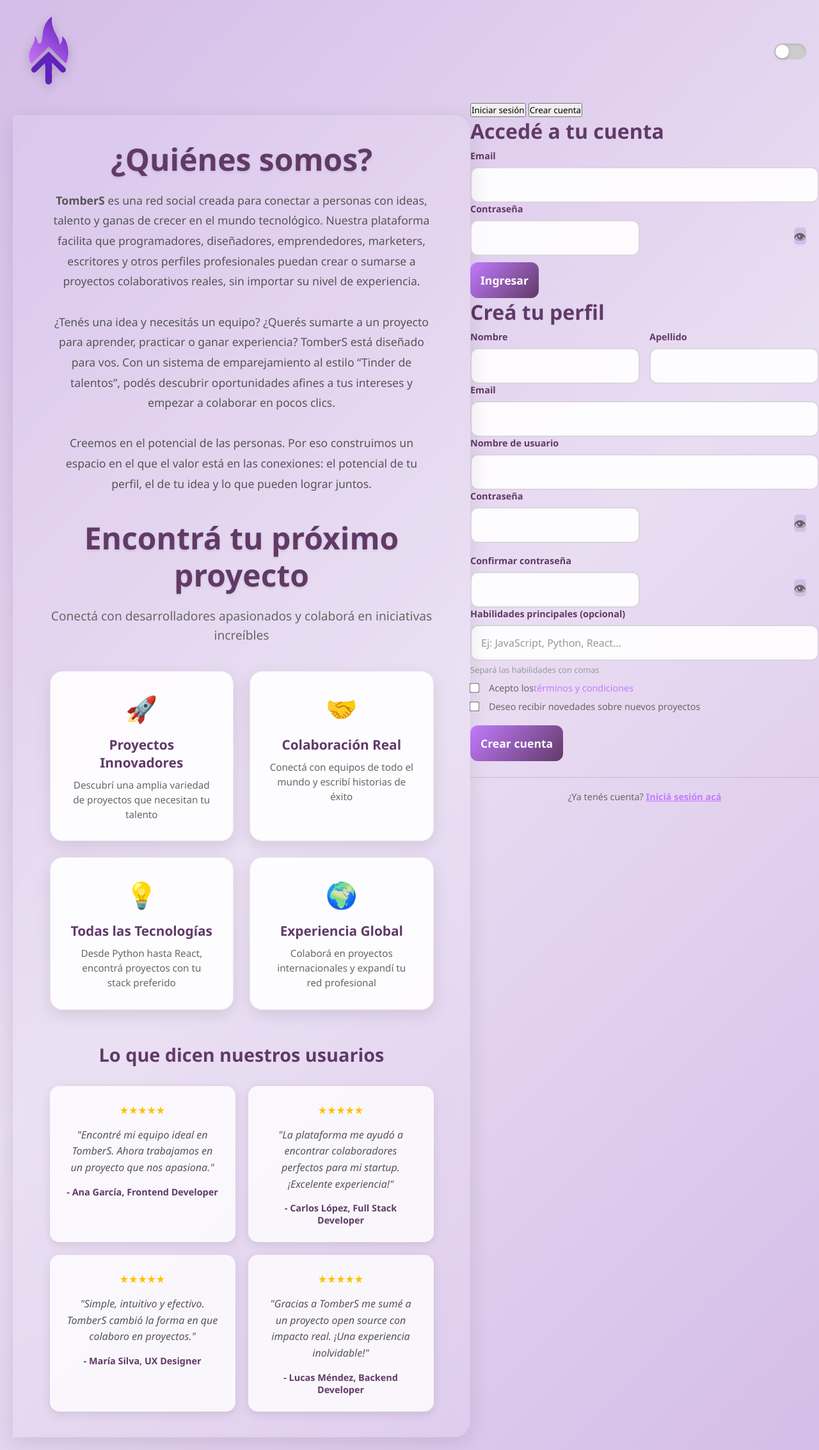
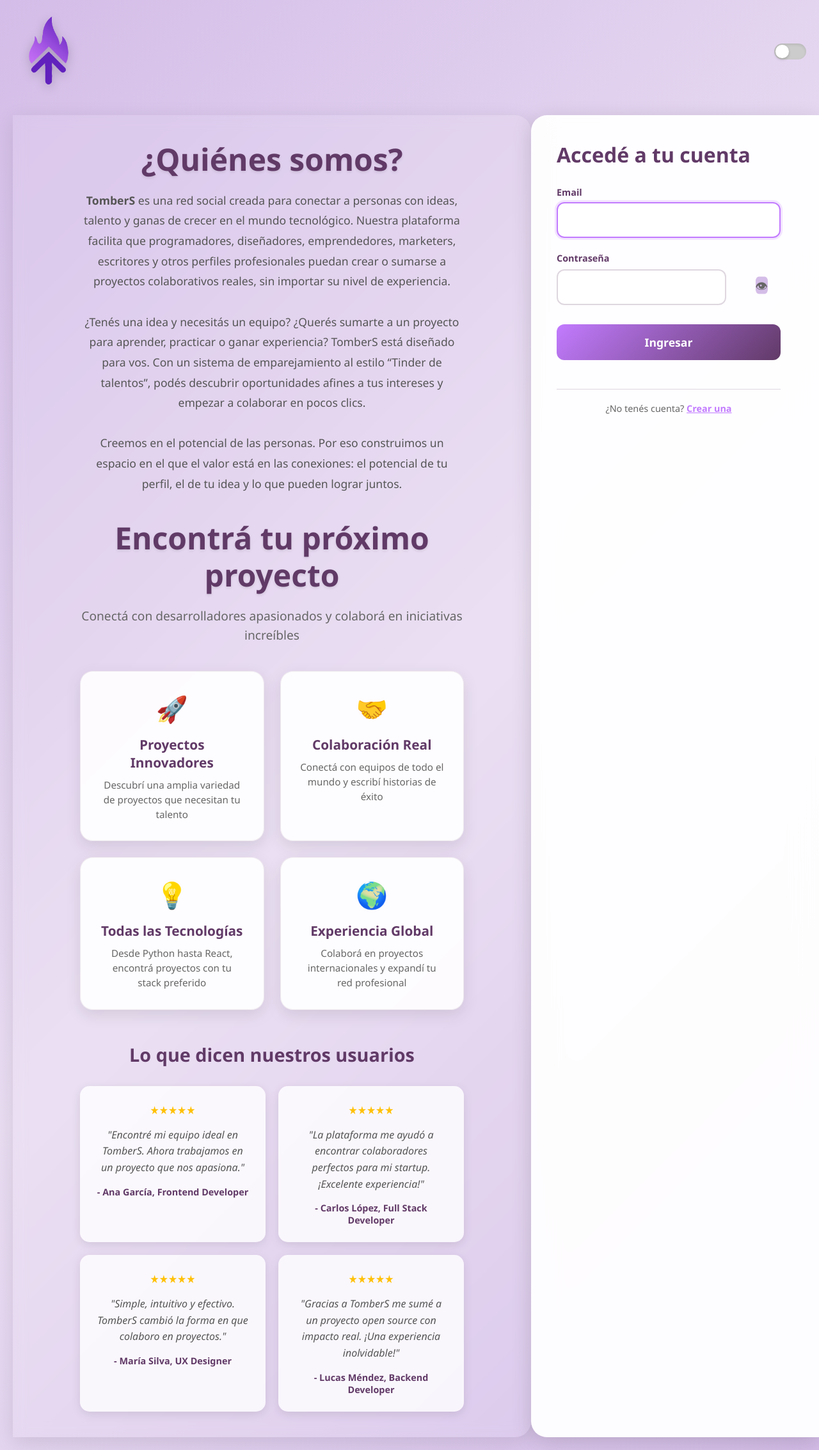
Before and after one commit to Programacion-Orientada-Objetos-5AO/proyecto-final-poo-tombers, a Flask app: page / in a window 1280 px wide. Shown: the whole page at 64% size. Run offline with Flask 3, Linux system fonts and the light colour scheme.

Commit message:
arreglo index

```diff
--- a/frontend/Templates/index.html
+++ b/frontend/Templates/index.html
@@ -89,16 +89,10 @@
                 </div>
             </div>
         </div>
-
         <!-- Panel de autenticación -->
         <div class="auth-forms">
-            <div class="tabs">
-                <button class="tab-button active" onclick="showLogin()">Iniciar sesión</button>
-                <button class="tab-button" onclick="showRegister()">Crear cuenta</button>
-            </div>
-
             <div class="form-wrapper">
-                <form id="loginForm" class="form active">
+                <form id="loginForm" class="form active" method="post" novalidate>
                     <h2 class="form-title">Accedé a tu cuenta</h2>
                     <div class="form-group">
                         <label for="loginEmail" class="form-label">Email</label>
@@ -110,15 +104,18 @@
                         <div class="password-input-container">
                             <input type="password" id="loginPassword" name="password" class="form-input" required>
                             <button type="button" class="password-toggle" onclick="togglePassword('loginPassword')">
-                                <span class="password-toggle-icon">&#128065;</span>
+                                <span class="password-toggle-icon">👁</span>
                             </button>
                         </div>
                         <div class="form-error" id="loginPasswordError"></div>
                     </div>
                     <button type="submit" class="submit-btn">Ingresar</button>
+                    <div class="form-footer">
+                        <p>¿No tenés cuenta? <button type="button" class="link-btn" data-auth-toggle="register">Crear una</button></p>
+                    </div>
                 </form>
 
-                <form id="registerForm" class="form">
+                <form id="registerForm" class="form" method="post" novalidate>
                     <h2 class="form-title">Creá tu perfil</h2>
                     <div class="form-row">
                         <div class="form-group">
@@ -132,48 +129,42 @@
                             <div class="form-error" id="lastNameError"></div>
                         </div>
                     </div>
-
                     <div class="form-group">
                         <label for="registerEmail" class="form-label">Email</label>
                         <input type="email" id="registerEmail" name="email" class="form-input" required>
                         <div class="form-error" id="registerEmailError"></div>
                     </div>
-
                     <div class="form-group">
                         <label for="username" class="form-label">Nombre de usuario</label>
                         <input type="text" id="username" name="username" class="form-input" required>
                         <div class="form-error" id="usernameError"></div>
                     </div>
-
                     <div class="form-group">
                         <label for="registerPassword" class="form-label">Contraseña</label>
                         <div class="password-input-container">
                             <input type="password" id="registerPassword" name="password" class="form-input" required>
                             <button type="button" class="password-toggle" onclick="togglePassword('registerPassword')">
-                                <span class="password-toggle-icon">&#128065;</span>
+                                <span class="password-toggle-icon">👁</span>
                             </button>
                         </div>
                         <div class="password-strength" id="passwordStrength"></div>
                         <div class="form-error" id="registerPasswordError"></div>
                     </div>
-
                     <div class="form-group">
                         <label for="confirmPassword" class="form-label">Confirmar contraseña</label>
                         <div class="password-input-container">
                             <input type="password" id="confirmPassword" name="confirmPassword" class="form-input" required>
                             <button type="button" class="password-toggle" onclick="togglePassword('confirmPassword')">
-                                <span class="password-toggle-icon">&#128065;</span>
+                                <span class="password-toggle-icon">👁</span>
                             </button>
                         </div>
                         <div class="form-error" id="confirmPasswordError"></div>
                     </div>
-
                     <div class="form-group">
                         <label for="skills" class="form-label">Habilidades principales (opcional)</label>
                         <input type="text" id="skills" name="skills" class="form-input" placeholder="Ej: JavaScript, Python, React...">
                         <small class="form-help">Separá las habilidades con comas</small>
                     </div>
-
                     <div class="form-options">
                         <label class="checkbox-container">
                             <input type="checkbox" id="acceptTerms" required>
@@ -181,7 +172,6 @@
                             Acepto los <a href="#" class="terms-link">términos y condiciones</a>
                         </label>
                     </div>
-
                     <div class="form-options">
                         <label class="checkbox-container">
                             <input type="checkbox" id="newsletter">
@@ -189,18 +179,15 @@
                             Deseo recibir novedades sobre nuevos proyectos
                         </label>
                     </div>
-
                     <button type="submit" class="submit-btn">Crear cuenta</button>
+                    <div class="form-footer">
+                        <p>¿Ya tenés cuenta? <button type="button" class="link-btn" data-auth-toggle="login">Iniciá sesión acá</button></p>
+                    </div>
                 </form>
-
-                <div class="form-footer">
-                    <p>¿Ya tenés cuenta? <button class="link-btn" onclick="showLogin()">Iniciá sesión acá</button></p>
-                </div>
             </div>
         </div>
-    </div>
 
-    <!-- Overlay de carga -->
+        <!-- Overlay de carga -->
     <div class="loading-overlay" id="loadingOverlay">
         <div class="loading-spinner"></div>
         <p>Procesando...</p>
--- a/frontend/static/scripts/apiClient.js
+++ b/frontend/static/scripts/apiClient.js
@@ -74,10 +74,11 @@
         }
 
         const response = await fetch(`${API_BASE_URL}${path}`, config);
-        const contentType = response.headers.get('content-type') || '';
+        const contentTypeHeader = response.headers.get('content-type') || '';
+        const isJsonResponse = contentTypeHeader.toLowerCase().includes('json');
         let payload = null;
 
-        if (contentType.includes('application/json')) {
+        if (isJsonResponse) {
             try {
                 payload = await response.json();
             } catch (error) {
@@ -95,7 +96,8 @@
                 }
             }
 
-            const message = (payload && (payload.message || payload.error)) || 'Error al comunicarse con el backend';
+            const resolvedMessage = payload && (payload.detail || payload.message || payload.error);
+            const message = resolvedMessage || 'Error al comunicarse con el backend';
             const error = new Error(message);
             error.status = response.status;
             error.data = payload;
--- a/frontend/static/scripts/auth.js
+++ b/frontend/static/scripts/auth.js
@@ -5,9 +5,11 @@
     constructor() {
         this.loginForm = document.getElementById('loginForm');
         this.registerForm = document.getElementById('registerForm');
+        this.formsContainer = document.querySelector('.auth-forms');
         this.passwordStrength = document.getElementById('passwordStrength');
         this.notification = document.getElementById('notification');
         this.loadingOverlay = document.getElementById('loadingOverlay');
+        this.notificationTimeout = null;
         this.init();
     }
 
@@ -27,6 +29,13 @@
 
         this.registerEventListeners();
         this.registerRealtimeValidation();
+        this.bindToggleButtons();
+        const initialForm = this.resolveInitialForm();
+        if (initialForm === 'register') {
+            this.showRegisterForm();
+        } else {
+            this.showLoginForm();
+        }
         this.hideNotification();
     }
 
@@ -40,6 +49,100 @@
 
         if (this.registerForm) {
             this.registerForm.addEventListener('submit', (event) => this.handleRegister(event));
+        }
+    }
+
+    /**
+     * Asocia los botones que alternan entre login y registro.
+     */
+    bindToggleButtons() {
+        const registerButtons = document.querySelectorAll('[data-auth-toggle="register"]');
+        registerButtons.forEach((button) => {
+            button.addEventListener('click', (event) => {
+                event.preventDefault();
+                this.showRegisterForm();
+            });
+        });
+
+        const loginButtons = document.querySelectorAll('[data-auth-toggle="login"]');
+        loginButtons.forEach((button) => {
+            button.addEventListener('click', (event) => {
+                event.preventDefault();
+                this.showLoginForm();
+            });
+        });
+    }
+
+    /**
+     * Determina qué formulario se debe mostrar inicialmente.
+     */
+    resolveInitialForm() {
+        const params = new URLSearchParams(window.location.search);
+        const viewParam = (params.get('auth') || params.get('view') || '').toLowerCase();
+        if (viewParam === 'register') {
+            return 'register';
+        }
+
+        const hash = (window.location.hash || '').replace('#', '').toLowerCase();
+        if (hash === 'register') {
+            return 'register';
+        }
+
+        return 'login';
+    }
+
+    /**
+     * Cambia el formulario activo y actualiza los estados visuales.
+     */
+    setActiveForm(target) {
+        const normalized = target === 'register' ? 'register' : 'login';
+        const showRegister = normalized === 'register';
+
+        this.clearErrors();
+
+        if (this.loginForm) {
+            this.loginForm.classList.toggle('active', !showRegister);
+            this.loginForm.setAttribute('aria-hidden', showRegister ? 'true' : 'false');
+        }
+
+        if (this.registerForm) {
+            this.registerForm.classList.toggle('active', showRegister);
+            this.registerForm.setAttribute('aria-hidden', showRegister ? 'false' : 'true');
+        }
+
+        if (this.formsContainer) {
+            this.formsContainer.classList.toggle('login-active', !showRegister);
+            this.formsContainer.classList.toggle('register-active', showRegister);
+            this.formsContainer.setAttribute('data-current-form', normalized);
+        }
+
+        this.resetPasswordStrength();
+    }
+
+    /**
+     * Muestra el formulario de acceso.
+     */
+    showLoginForm() {
+        this.setActiveForm('login');
+        const firstInput = this.loginForm?.querySelector('input, select, textarea');
+        firstInput?.focus();
+    }
+
+    /**
+     * Muestra el formulario de registro.
+     */
+    showRegisterForm() {
+        this.setActiveForm('register');
+        const firstInput = this.registerForm?.querySelector('input, select, textarea');
+        firstInput?.focus();
+    }
+
+    /**
+     * Limpia el indicador de fortaleza de contraseña.
+     */
+    resetPasswordStrength() {
+        if (this.passwordStrength) {
+            this.passwordStrength.textContent = '';
         }
     }
 
@@ -84,7 +187,7 @@
                 window.location.href = '/feed';
             }, 1200);
         } catch (error) {
-            const message = error?.message || 'No fue posible iniciar sesión.';
+            const message = error?.data?.detail || error?.message || 'No fue posible iniciar sesión.';
             this.showNotification(message, 'error');
             this.setFieldError('loginEmailError', message);
             this.setFieldError('loginPasswordError', message);
@@ -135,10 +238,45 @@
                 window.location.href = '/feed';
             }, 1500);
         } catch (error) {
-            const message = error?.message || 'No fue posible crear la cuenta.';
+            const message = error?.data?.detail || error?.message || 'No fue posible crear la cuenta.';
             this.showNotification(message, 'error');
+            this.applyRegisterErrors(error);
         } finally {
             this.toggleLoading(false);
+        }
+    }
+
+    /**
+     * Marca los campos del registro que provienen de errores del backend.
+     */
+    applyRegisterErrors(error) {
+        const fieldMap = {
+            firstName: 'firstNameError',
+            lastName: 'lastNameError',
+            email: 'registerEmailError',
+            username: 'usernameError',
+            password: 'registerPasswordError',
+            confirmPassword: 'confirmPasswordError',
+        };
+
+        const backendErrors = error?.data?.errores || error?.data?.errors;
+        if (backendErrors && typeof backendErrors === 'object') {
+            Object.entries(backendErrors).forEach(([field, detail]) => {
+                const targetId = fieldMap[field] || `${field}Error`;
+                const message = Array.isArray(detail) ? detail.join(' ') : detail;
+                if (typeof message === 'string') {
+                    this.setFieldError(targetId, message);
+                }
+            });
+            return;
+        }
+
+        const fallbackMessage = error?.message || '';
+        if (/email/i.test(fallbackMessage)) {
+            this.setFieldError('registerEmailError', fallbackMessage);
+        }
+        if (/(usuario|username)/i.test(fallbackMessage)) {
+            this.setFieldError('usernameError', fallbackMessage);
         }
     }
 
@@ -310,10 +448,10 @@
         const messageElement = this.notification.querySelector('.notification-message');
 
         const icons = {
-            success: '✔️',
-            error: '❌',
-            warning: '⚠️',
-            info: 'ℹ️',
+            success: '✔',
+            error: '✖',
+            warning: '⚠',
+            info: 'ℹ',
         };
 
         if (messageElement) {
@@ -376,13 +514,11 @@
 
 // Funciones globales utilizadas desde el HTML
 function showLogin() {
-    document.getElementById('loginForm')?.classList.add('active');
-    document.getElementById('registerForm')?.classList.remove('active');
+    window.authManager?.showLoginForm();
 }
 
 function showRegister() {
-    document.getElementById('registerForm')?.classList.add('active');
-    document.getElementById('loginForm')?.classList.remove('active');
+    window.authManager?.showRegisterForm();
 }
 
 function togglePassword(inputId) {
--- a/frontend/static/styles/auth.css
+++ b/frontend/static/styles/auth.css
@@ -276,7 +276,8 @@
 }
 
 /* Sección de formularios */
-.forms-section {
+.forms-section,
+.auth-forms {
     flex: 0 0 450px;
     padding: 40px;
     padding-right: 60px;
@@ -289,7 +290,8 @@
     box-shadow: 0 8px 32px rgba(0, 0, 0, 0.15);
 }
 
-body.dark-mode .forms-section {
+body.dark-mode .forms-section,
+body.dark-mode .auth-forms {
     background: rgba(35, 0, 66, 0.9);
     box-shadow: 0 8px 32px rgba(0, 0, 0, 0.4);
 }
@@ -304,6 +306,74 @@
 
 .auth-form-container.active {
     display: block;
+}
+
+/* Compatibilidad con nueva estructura de formularios */
+.auth-forms .form {
+    display: none;
+    flex-direction: column;
+    gap: 20px;
+    animation: fadeIn 0.5s ease;
+}
+
+.auth-forms .form.active {
+    display: flex;
+}
+
+/* Contenedor interno para mantener la caja blanca del formulario */
+.auth-forms .form-wrapper {
+    width: 100%;
+    max-width: 430px;
+    margin: 0 auto;
+    display: flex;
+    flex-direction: column;
+    align-items: stretch;
+    gap: 30px;
+}
+
+/* Tabs para alternar entre login y registro */
+.auth-forms .tabs {
+    display: flex;
+    justify-content: space-between;
+    gap: 12px;
+    margin-bottom: 24px;
+    padding: 6px;
+    background: rgba(255, 255, 255, 0.6);
+    border-radius: 14px;
+}
+
+body.dark-mode .auth-forms .tabs {
+    background: rgba(255, 255, 255, 0.08);
+}
+
+.auth-forms .tab-button {
+    flex: 1;
+    border: none;
+    background: transparent;
+    color: var(--violetaOscuro);
+    font-weight: 600;
+    padding: 12px 16px;
+    border-radius: 12px;
+    cursor: pointer;
+    transition: background 0.3s ease, color 0.3s ease, box-shadow 0.3s ease;
+}
+
+body.dark-mode .auth-forms .tab-button {
+    color: var(--violetaClaro);
+}
+
+.auth-forms .tab-button.active {
+    background: linear-gradient(135deg, var(--violetaMedio), var(--violetaOscuro));
+    color: var(--white);
+    box-shadow: 0 6px 16px rgba(97, 58, 103, 0.25);
+}
+
+.auth-forms .tab-button:not(.active):hover {
+    background: rgba(97, 58, 103, 0.1);
+}
+
+body.dark-mode .auth-forms .tab-button:not(.active):hover {
+    background: rgba(212, 189, 232, 0.15);
 }
 
 @keyframes fadeIn {
@@ -749,7 +819,8 @@
         margin: 20px 20px 0 20px;
     }
 
-    .forms-section {
+    .forms-section,
+    .auth-forms {
         border-radius: 0 0 25px 25px;
         margin: 0 20px 20px 20px;
         flex: none;
@@ -772,7 +843,8 @@
     }
 
     .presentation-section,
-    .forms-section {
+    .forms-section,
+    .auth-forms {
         padding: 30px 20px;
         margin: 15px;
         border-radius: 20px;
@@ -799,7 +871,8 @@
         grid-template-columns: 1fr;
     }
 
-    .forms-section {
+    .forms-section,
+    .auth-forms {
         flex: none;
     }
 
@@ -828,7 +901,8 @@
 
 @media (max-width: 480px) {
     .presentation-section,
-    .forms-section {
+    .forms-section,
+    .auth-forms {
         padding: 20px 15px;
         margin: 10px;
     }
```
